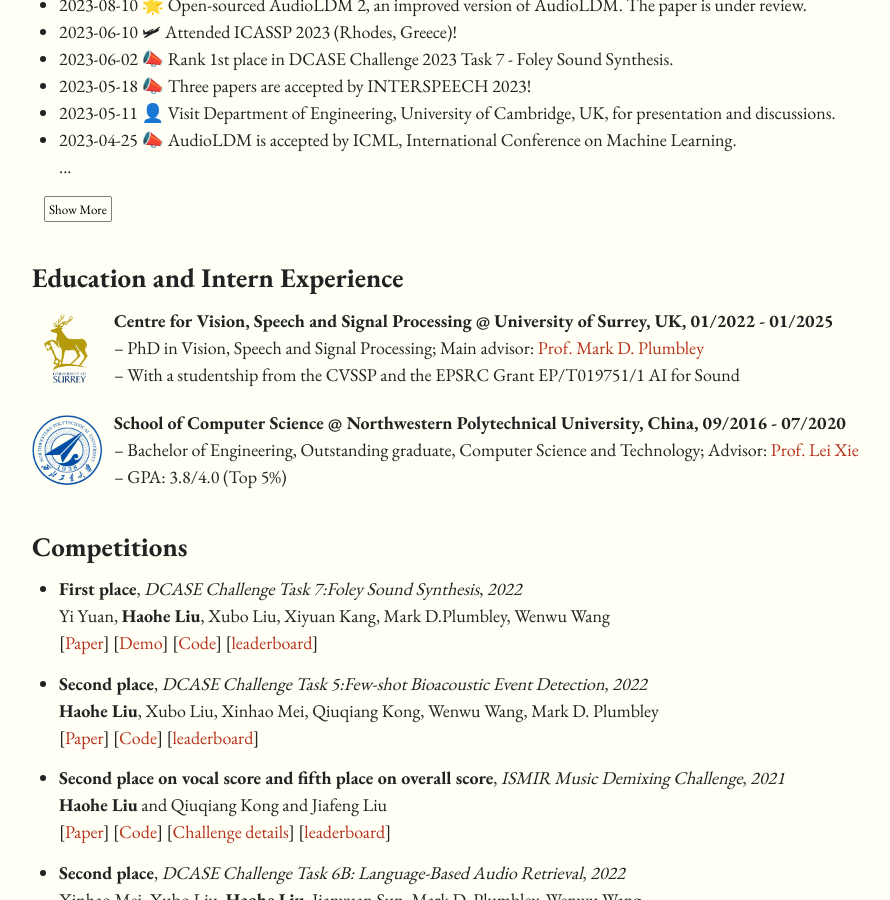
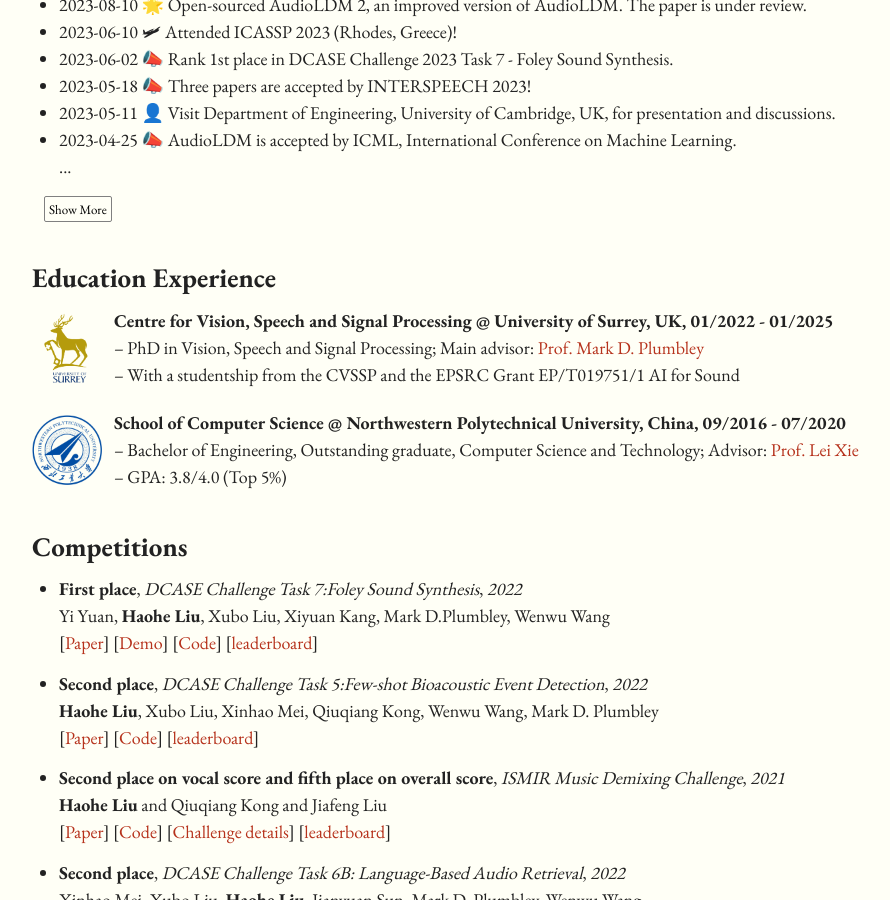
Before and after one commit to haoheliu/haoheliu.github.io, a Jekyll site: the page built from index.md, in a window 1280 px wide and 900 px high, scrolled down 1523 px. Shown: the whole window, without its empty margins (50-940 px from the left). Built offline with Jekyll 4.4.1, drawn with Linux system fonts in a browser that asks for light colours; comment, search, counter and statistics services are not loaded.

Commit message:
Update index.md

```diff
--- a/index.md
+++ b/index.md
@@ -701,7 +701,7 @@ Please refer to my Google Scholar Page for the full publication list: [![Google
 </ul>
 <button onclick="toggleText()" id="textButton" class="showbutton"> Show More </button>
 
-## Education and Intern Experience
+## Education Experience
 
 {% assign thumbnail="left" %}
 {% for edu in page.education %}
```
